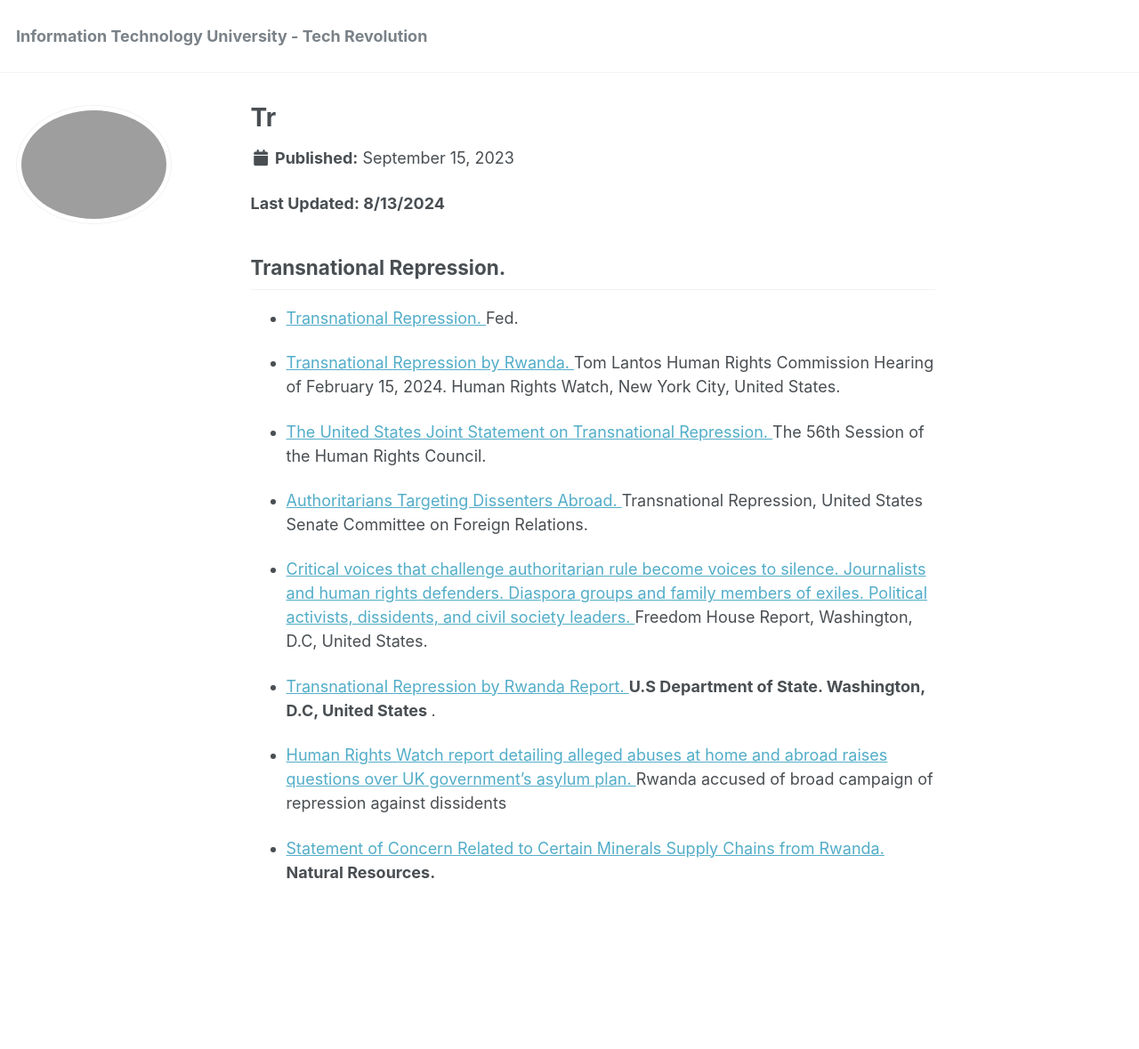
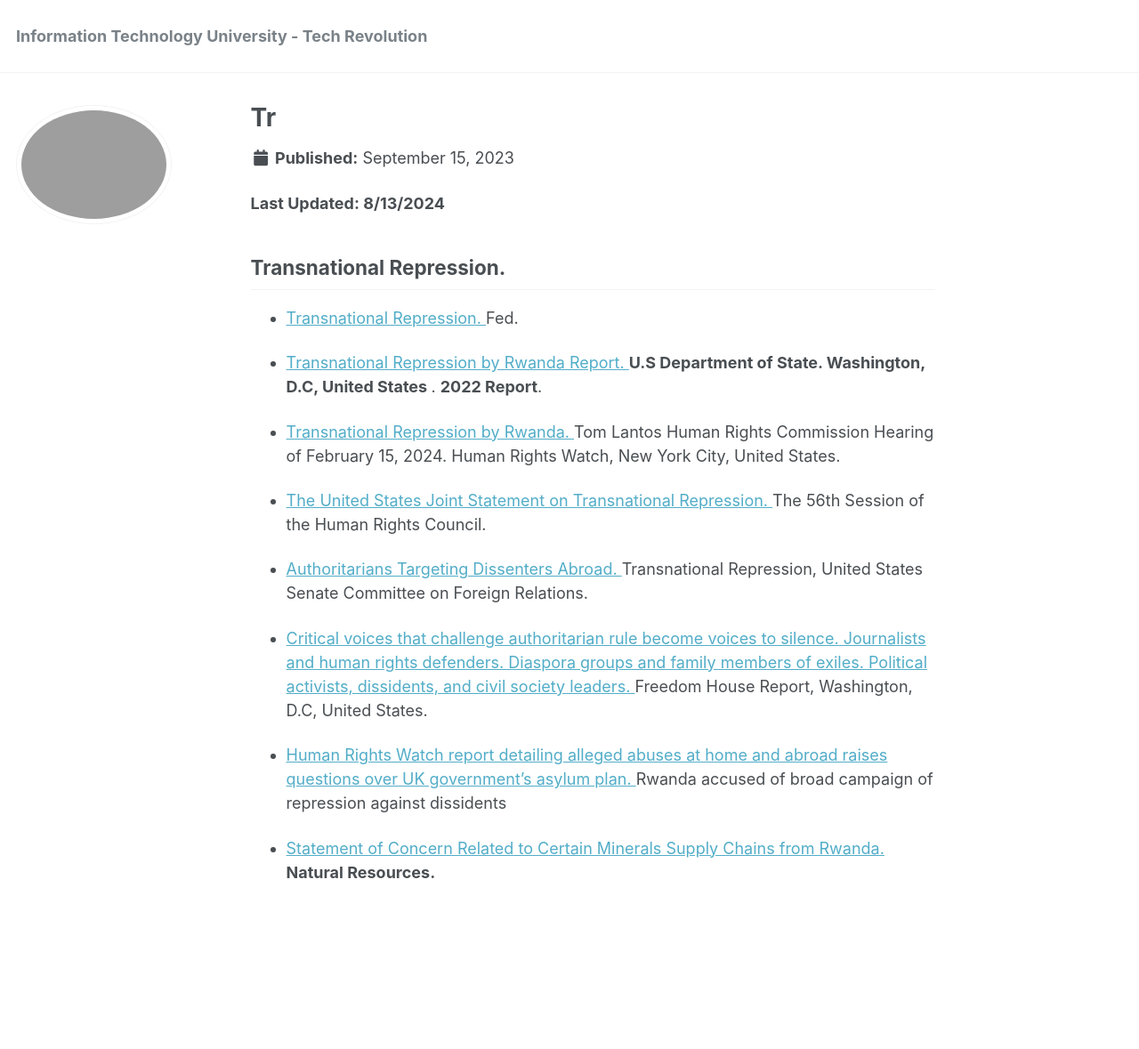
Before and after one commit to phdcsseiden/phdcsseiden.github.io, a Jekyll site: the page built from _pages/Tr.md, in a window 1280 px wide. Shown: the whole page at 89% size. Built offline with Jekyll 4.4.1, drawn with Linux system fonts in a browser that asks for light colours; some of the changed lines change nothing that is shown.

Commit message:
Update Tr.md

```diff
--- a/_pages/Tr.md
+++ b/_pages/Tr.md
@@ -19,6 +19,10 @@
 - <a href="https://www.fbi.gov/investigate/counterintelligence/transnational-repression"> Transnational Repression. </a> Fed.
 
 
+- <a href="https://www.state.gov/reports/2022-country-reports-on-human-rights-practices/rwanda/#:~:text=Transnational%20Repression,-There%20were%20reports&text=Extraterritorial%20Killing%2C%20Kidnapping%2C%20Forced%20Returns,purposes%20of%20politically%20motivated%20reprisal.TR">  Transnational Repression by Rwanda Report. </a> <b> U.S Department of State. Washington, D.C, United States </b>. <b>2022 Report</b>.
+
+
+
 - <a href="https://www.hrw.org/news/2024/02/15/transnational-repression-rwanda"> Transnational Repression by Rwanda.  </a> Tom Lantos Human Rights Commission Hearing of February 15, 2024. Human Rights Watch, New York City, United States.
 
 
@@ -31,9 +35,6 @@
 - <a href="https://freedomhouse.org/report/transnational-repression"> Critical voices that challenge authoritarian rule become voices to silence. Journalists and human rights defenders. Diaspora groups and family members of exiles. Political activists, dissidents, and civil society leaders. </a>  Freedom House Report, Washington, D.C, United States.
 
 
-- <a href="https://www.state.gov/reports/2022-country-reports-on-human-rights-practices/rwanda/#:~:text=Transnational%20Repression,-There%20were%20reports&text=Extraterritorial%20Killing%2C%20Kidnapping%2C%20Forced%20Returns,purposes%20of%20politically%20motivated%20reprisal.TR"> Transnational Repression by Rwanda Report. </a> <b> U.S Department of State. Washington, D.C, United States </b>.
-
-
 - <a href="https://www.theguardian.com/world/2023/oct/10/rwanda-accused-of-broad-campaign-of-repression-against-dissidents"> Human Rights Watch report detailing alleged abuses at home and abroad raises questions over UK government’s asylum plan.  </a> Rwanda accused of broad campaign of repression against dissidents
 
 
```
